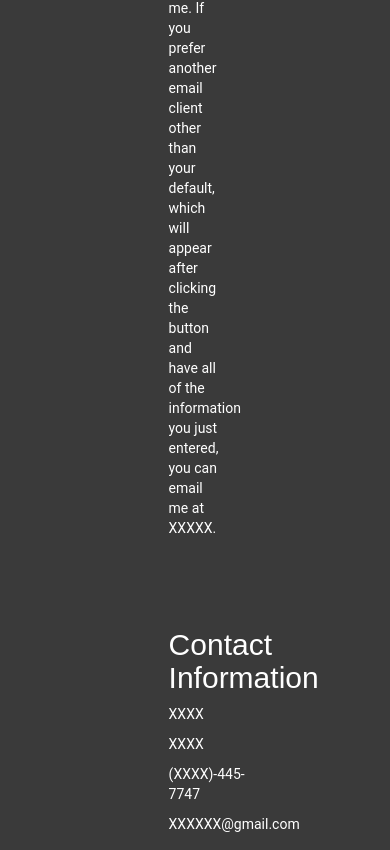
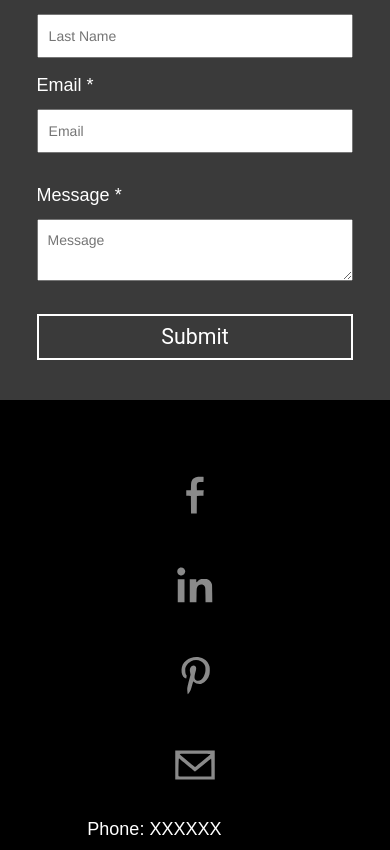
Before and after one commit to tthinh188/evaluation, a React (Create React App) app: page / in a window 390 px wide. Shown: the part 6007-6857 px from the top of the page. Built offline with nearby package versions, Linux system fonts and the light colour scheme.

Commit message:
make it more responsive

```diff
--- a/src/componenets/About/About.js
+++ b/src/componenets/About/About.js
@@ -49,8 +49,8 @@ const About = () => {
 
 				<div className = "row">
 					<div className = "about-option-buttons">
-						<div class = "col-sm-2 col-md-2">
-							<a href = "#contact" class = "btn btn-default btn-black-border">Contact</a>
+						<div className = "col-sm-2 col-md-2">
+							<a href = "#contact" className = "btn btn-default btn-black-border">Contact</a>
 						</div>
 					</div>
 				</div>
--- a/src/componenets/Footer/Footer.js
+++ b/src/componenets/Footer/Footer.js
@@ -13,25 +13,25 @@ const Footer = () => {
                     <div className="media-links">
                         <div className="col-sm-1 col-md-1 col-sm-offset-4 col-md-offset-4">
                             <div className="facebook">
-                                <a href="#"><img class="img-responsive" src={facebookLogo} /></a>
+                                <a href="#"><img class="img-responsive" alt="logo" src={facebookLogo} /></a>
                             </div>
                         </div>
 
                         <div className="col-sm-1 col-md-1">
                             <div className="linkedin">
-                                <a href="#"><img class="img-responsive" src={linkedinLogo} /></a>
+                                <a href="#"><img class="img-responsive" alt="logo" src={linkedinLogo} /></a>
                             </div>
                         </div>
 
                         <div className="col-sm-1 col-md-1">
                             <div className="pinterest">
-                                <a href="#"><img class="img-responsive" src={pinterestLogo} /></a>
+                                <a href="#"><img class="img-responsive" alt="logo" src={pinterestLogo} /></a>
                             </div>
                         </div>
 
                         <div className="col-sm-1 col-md-1">
                             <div className="email-icon">
-                                <a href="#"><img class="img-responsive" src={emailLogo} /></a>
+                                <a href="#"><img class="img-responsive" alt="logo" src={emailLogo} /></a>
                             </div>
                         </div>
                     </div>
--- a/src/styles.css
+++ b/src/styles.css
@@ -65,7 +65,7 @@ html {
   .submit-contact .btn-border,
   .projects .btn-border {
     background-color: transparent;
-    width: 100%;
+    width: fit-content;
     margin-top: 40px;
     color: white;
     font-family: "Roboto", Helvetica, serif;
@@ -279,11 +279,13 @@ html {
   .message {
     margin: 15px 0px;
   }
+
   .contact input,
   .contact textarea {
     width: 100%;
     padding: 10px;
     margin: 3px 0px;
+    color: black;
   }
 
   .submit-contact .btn-border {
@@ -305,7 +307,9 @@ html {
   .pinterest,
   .email-icon {
     padding: 31%;
+
   }
+
   .footer img {
     background-color: #8a8a8a;
     -webkit-transition: all 200ms ease-out;
@@ -313,11 +317,13 @@ html {
     -o-transition: all 200ms ease-out;
     -ms-transition: all 200ms ease-out;
     transition: all 200ms ease-out;
+
   }
 
   .footer img:hover {
     background-color: white;
   }
+
   .company-information,
   .home-footer,
   .portfolio-footer,
@@ -336,12 +342,39 @@ html {
   .contact-footer a {
     color: white;
   }
-  .home-footer a:hover,
+
+  /* .home-footer a:hover,
   .portfolio-footer a:hover,
   .resume-footer a:hover,
   .contact-footer a:hover {
+  } */
+
+@media (max-width: 768px) {
+  .contact {
+    padding: 40px 0;
   }
 
-@media (max-width: 700px) {
+  .footer {
+    display: flex;
+    flex-direction: column;
+  }
 
+  .footer .phone {
+    text-align: left;
+  }
+
+  .facebook,
+  .linkedin,
+  .pinterest,
+  .email-icon {
+    padding: 20px 0;
+    margin: auto;
+    width: 50px;
+  }
+
+  .banner-buttons .btn-border,
+  .submit-contact .btn-border,
+  .projects .btn-border {
+    width: 100%;
+  }
 }
```
Also changed, not shown: src/componenets/Main/Main.js (+15 -15 lines), 1 other file (tests, documents, lock files or other folders).
